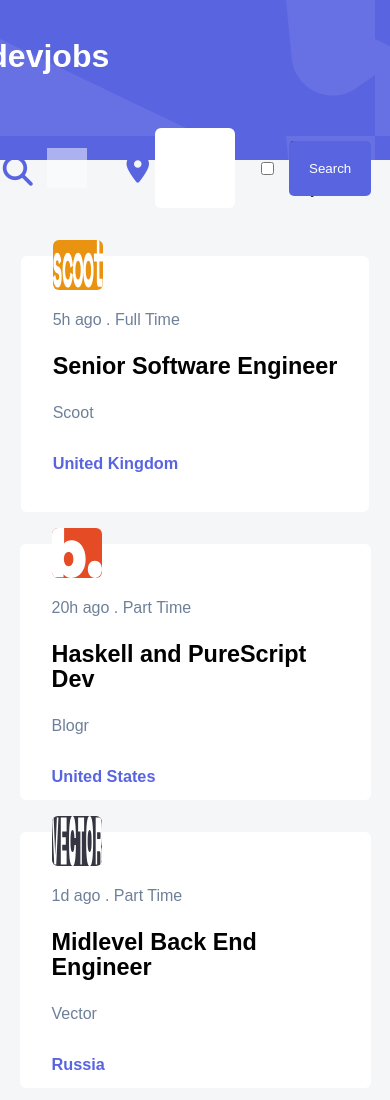
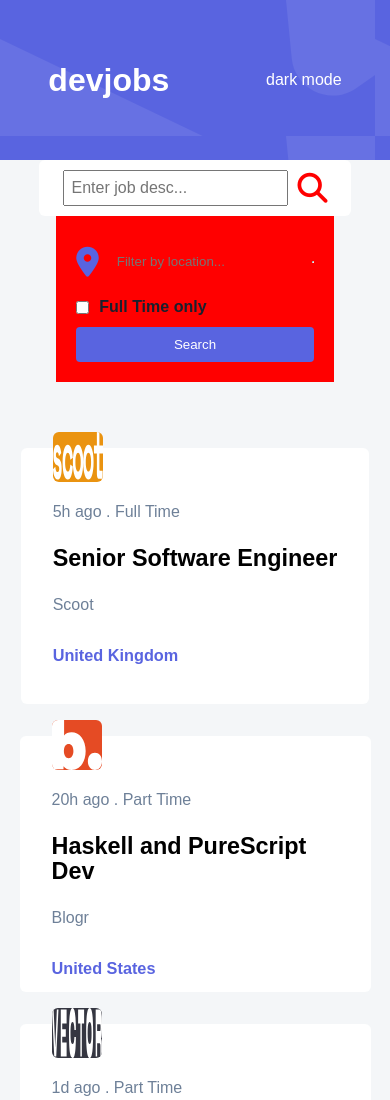
Before and after one commit to kwadw0/dev_jobs, a plain HTML site: page Template/index.html in a window 390 px wide. Shown: the top 1100 px of the page. Drawn offline with Linux system fonts and the light colour scheme; a web font is replaced by a local one.

Commit message:
fixed mmobile responsiveness issues

```diff
--- a/Template/index.html
+++ b/Template/index.html
@@ -24,22 +24,36 @@
       <div id="logo">
         <h1><a href="../Template/index.html">devjobs</a></h1>
       </div>
+      <div class="theme-switcher">dark mode</div>
     </div>
     <div class="container">
-      <div class="search-card">
-        <i class="fa fa-search" style="font-size: 30px"></i>
-        <input type="text" placeholder="Search..." class="search-input" />
-        <i class="fas fa-map-marker-alt" style="font-size: 30px"></i>
-        <input type="text" placeholder="location" class="location-field" />
-        <input type="checkbox" name="" class="input-checkbox" id="" />
-        <label for="" id="fulltime">full time only</label>
-        <br />
+      <div class="search-section">
+        <input
+          type="text"
+          placeholder="Enter job desc..."
+          class="search-input"
+        />
+        <i class="fa fa-search search-icon" style="font-size: 30px"></i>
+      </div>
+      <div class="modal">
+        <div class="filter">
+          <i class="fas fa-map-marker-alt" style="font-size: 30px"></i>
+          <input
+            type="text"
+            class="filter-input"
+            placeholder="Filter by location..."
+          />
+          <hr />
+        </div>
+        <div class="full-time">
+          <input type="checkbox" name="" class="fulltime-checkbox" />
+          <label for="" id="fulltime">Full Time only</label>
+        </div>
         <button class="search-button">Search</button>
       </div>
+      <br />
     </div>
-    <div class="job_container">
-
-    </div>
+    <div class="job_container"></div>
     <script src="../js/base.js"></script>
   </body>
 </html>
--- a/static/styles.css
+++ b/static/styles.css
@@ -5,6 +5,7 @@
   padding: 0;
   box-sizing: border-box;
   font-family: "Kumbh Sans", sans-serif;
+  outline: none;
 }
 
 body {
@@ -15,133 +16,101 @@ i {
   color: #5964e0;
 }
 
-#logo {
-  width: 25%;
-  height: 70%;
-  display: flex;
-  justify-content: center;
-  align-items: center;
-  color: #ffffff;
-}
-
 .nav-container {
   display: flex;
-  flex-direction: column;
+  justify-content: space-around;
+  align-items: center;
   height: 10rem;
   border-radius: 0rem 0rem 0rem 6.25rem;
   background-color: #5964e0;
   background-image: url("../assets/desktop/bg-pattern-header.svg");
+  color: #ffffff;
+}
+
+#logo {
+}
+
+.theme-switcher {
 }
 
 .container {
   display: flex;
+  flex-direction: column;
   align-items: center;
   justify-content: center;
-  margin-top: 1rem;
-  margin-right: 10.3rem;
-  margin-left: 10.3rem;
 }
 
-.search-card {
+.search-section {
   display: flex;
   align-items: center;
   justify-content: center;
-  margin-top: -3rem;
-  margin-right: 10.3rem;
-  margin-left: 10.3rem;
-}
-
-.fa {
-  display: flex;
-  width: 1.49rem;
-  height: 1.49rem;
-}
-
-.search-card {
-  display: flex;
-  align-items: center;
-  width: 100%;
-  padding: 2.5rem;
-  margin-left: 2rem;
-  margin-right: 2rem;
-  height: 5rem;
-  left: 10.31rem;
-  top: 7.5rem;
+  gap: 10px;
+  width: 80%;
   border-radius: 0.375rem;
+  padding: 10px;
   background-color: #ffffff;
 }
 
 .search-input {
-  width: 50%;
-  height: 60%;
-  padding: 1.25rem;
-  border: none;
+  padding: 7px;
   font-family: "Kumbh Sans";
-  font-style: normal;
   font-weight: 400;
   font-size: 1rem;
-  line-height: 1.25rem;
-  margin-left: 1.25rem;
-  margin-right: 2.5rem;
   color: #19202d;
   mix-blend-mode: normal;
-  opacity: 0.5;
+  font-family: inherit;
 }
 
-.location-field {
-  width: 40%;
-  height: 60%;
-  border: none;
-  padding: 1.25rem;
-  margin-left: 1.25rem;
-  margin-right: 2.5rem;
-  font-family: "Kumbh Sans";
-  font-style: normal;
-  font-weight: 400;
-  font-size: 1rem;
-  line-height: 1.25rem;
-  color: #19202D;
-
-  mix-blend-mode: normal;
-  opacity: 0.5;
+.modal {
+  /* justify-content: flex-start; */
+  background: red;
+  display: flex;
+  flex-direction: column;
+  justify-content: flex-start;
+  padding: 20px;
 }
 
-.input-checkbox {
-  padding: 15px;
-  border-radius: 5px;
-  margin-left: 12px;
-  margin-right: 15px;
-  background: #19202d;
-  mix-blend-mode: normal;
-
-  border-radius: 0.18rem;
+.filter {
+  display: flex;
+  align-items: center;
+  padding: 10px 0;
+  gap: 10px;
+}
+.filter input {
+  padding: 8px;
+  border: none;
+  background: transparent;
+  color: #fff;
 }
 
-#fulltime {
+.full-time {
   display: flex;
-  width: 15%;
-  font-family: "Kumbh Sans";
+  align-items: center;
+  gap: 10px;
   font-style: normal;
   font-weight: 700;
   font-size: 1rem;
   line-height: 1.25rem;
-
   color: #19202d;
+  padding: 10px 0;
 }
 
 .search-button {
-  padding: 20px 20px;
-  margin-right: 1rem;
+  width: 100%;
+  padding: 10px;
   background-color: #5964e0;
   border: none;
   box-shadow: none;
-  border-radius: 5px;
+  border-radius: 4px;
   color: white;
   cursor: pointer;
 }
 .job_container {
   display: grid;
-  grid-template-columns: repeat(auto-fit, minmax(27.87rem, 1fr)); /* Use auto-fit and minmax to create flexible grid columns */
+  grid-template-columns: repeat(
+    auto-fit,
+    minmax(27.87rem, 1fr)
+  ); /* Use auto-fit and minmax to create flexible grid columns */
   gap: 2rem;
   place-items: center;
   margin: 10%;
@@ -156,7 +125,6 @@ i {
   background: #ffffff;
   box-sizing: border-box;
 }
-
 
 .job-title {
   margin-top: 1.5rem;
@@ -215,17 +183,17 @@ i {
   border-radius: 0.37rem;
 }
 
-
 .company-detail-container {
   display: flex;
   align-content: center;
-  justify-content: space-between;
+  justify-content: flex-start;
+  flex-direction: column;
   width: auto;
-  height: 12rem;
-  margin-top: -4rem;
   background-color: #ffffff;
+  border: 2px solid red;
 }
 
+/* big box down */
 .company-info-container {
   display: flex;
   width: auto;
@@ -234,21 +202,21 @@ i {
   margin-left: 16rem;
   margin-right: 16rem;
   background-color: #ffffff;
+  font-family: "Kumbh Sans", sans-serif;
 }
 
 .company-name {
   display: flex;
-  margin-top: 2.625rem;
+  flex-direction: column;
+  align-items: center;
 }
 
 #detail-company-name {
-  margin-bottom: 1.5rem;
   font-family: "Kumbh Sans";
   font-style: normal;
   font-weight: 700;
   font-size: 2.5rem;
   line-height: 1.875rem;
-
   color: #19202d;
 }
 
@@ -261,28 +229,17 @@ i {
   color: #6e8098;
 }
 
-#company-site {
-  width: 9.1875rem;
-  height: 3rem;
-  border-radius: 0.3125rem;
-  background: #5964e0;
+#company-site-btn {
+  /* background: #5964e0; */
+  background: rgba(89, 100, 224, 0.6);
+  padding: 10px;
   mix-blend-mode: normal;
-  opacity: 0.1;
   text-align: center;
-  font-family: "Kumbh Sans";
   font-style: normal;
   font-weight: 700;
-  font-size: 1rem;
-  line-height: 1.25rem;
-  color: #ffffff;
-}
-
-.company-site-button {
-  display: flex;
-  margin-left: 22.75rem;
-  margin-right: 2.68rem;
-  margin-top: 4rem;
-  margin-bottom: 2.8rem;
+  color: #fff;
+  border: none;
+  width: 200px;
 }
 
 .job-detail-title {
@@ -296,13 +253,12 @@ i {
 }
 
 .detail-logo {
-  height:12.125rem;
+  height: 12.125rem;
   width: 12.125rem;
 }
 a {
   text-decoration: none;
   color: inherit;
-
 }
 #job-detail-type {
   font-family: "Kumbh Sans";
@@ -325,13 +281,12 @@ a {
 .company-site2-button {
   display: flex;
   margin-left: auto;
-
 }
 #company-site2 {
-  width: 9.1875rem;
-  height: 3rem;
-  margin-left: auto;
   border-radius: 0.4rem;
+  border: 0;
+  padding: 10px 0;
+  width: 100%;
   background: #5964e0;
   mix-blend-mode: normal;
   text-align: center;
@@ -341,6 +296,7 @@ a {
   font-size: 1rem;
   line-height: 1.25rem;
   color: #ffffff;
+  margin: 10px auto;
 }
 
 .company-requirements {
@@ -391,14 +347,13 @@ ol {
 
 .footer {
   display: flex;
+  flex-direction: column;
+  align-items: center;
   background-color: #ffffff;
   padding: 20px;
   text-align: center;
   font-size: 14px;
   color: #333;
-  margin-top: 4rem;
-  padding-left: 23.7rem;
-  padding-right: 23.7rem;
 }
 .company-name-footer {
   display: flex;
@@ -428,17 +383,31 @@ ol {
   color: #ffffff;
 }
 
-
-
-
-
 /* Media query for extra small devices (phones) */
 @media (max-width: 575.98px) {
   .nav-container {
     border-radius: 0rem 0rem 0rem 0rem;
     background-color: #5964e0;
     background-image: url("../assets/mobile/bg-pattern-header.svg");
+    display: flex;
+    align-items: center;
   }
+
+  .search-card {
+    display: flex;
+    justify-content: center;
+    align-items: center;
+    border: 2px solid red;
+    /* background: red; */
+    width: 100%;
+  }
+  .search-icon {
+    color: red;
+  }
+  .search-input {
+    /* border: 2px solid red; */
+  }
+
   .job_container {
     grid-template-rows: repeat(8, auto);
     grid-template-columns: repeat(1, minmax(0, 1fr));
@@ -454,11 +423,8 @@ ol {
     height: auto;
   }
 
-  .company-detail-container{
-    display: flex;
+  .company-detail-container {
     margin-top: -3rem;
-    margin-left: 5%;
-    margin-right: 5%;
   }
   .company-info-container {
     margin-left: 5%;
@@ -562,44 +528,36 @@ ol {
   }
 }
 
-
-
-@media (prefers-color-scheme:dark){
+@media (prefers-color-scheme: dark) {
   body {
     background: #121721;
   }
-  .search-card{
-    background-color: #19202D;
+  .search-card {
+    background-color: #19202d;
   }
-  .search-input{
-    background-color: #19202D;
-  }
-  .location-field{
-    background-color: #19202D;
+  .search-input {
+    background-color: #19202d;
   }
   #fulltime {
     color: #ffffff;
   }
   .search-input {
     color: #ffffff;
-
   }
   .job_card {
-
-    background: #19202D;
-
+    background: #19202d;
   }
   .job-title {
     color: #ffffff;
   }
   #company-website {
-  color: #6e8098;
-}
-.company-detail-container{
-  background-color: #19202D;
-}
+    color: #6e8098;
+  }
+  .company-detail-container {
+    background-color: #19202d;
+  }
   .company-info-container {
-    background-color: #19202D;
+    background-color: #19202d;
   }
   #detail-company-name {
     color: #ffffff;
@@ -615,14 +573,12 @@ ol {
   }
 
   #company-site {
-    width: 9.1875rem;
     height: 3rem;
     border-radius: 0.3125rem;
     background: #5964e0;
     mix-blend-mode: normal;
     opacity: 0.1;
     text-align: center;
-    font-family: "Kumbh Sans";
     font-style: normal;
     font-weight: 700;
     font-size: 1rem;
@@ -634,14 +590,12 @@ ol {
   }
 
   .job-detail-title {
-
     color: #ffffff;
   }
-  .footer{
-    background-color: #19202D;
+  .footer {
+    background-color: #19202d;
   }
-  .company-name-footer{
+  .company-name-footer {
     color: #ffffff;
   }
-
 }
```
Also changed, not shown: Template/detail.html (+14 -14 lines), js/detailView.js (+6 -8 lines).
